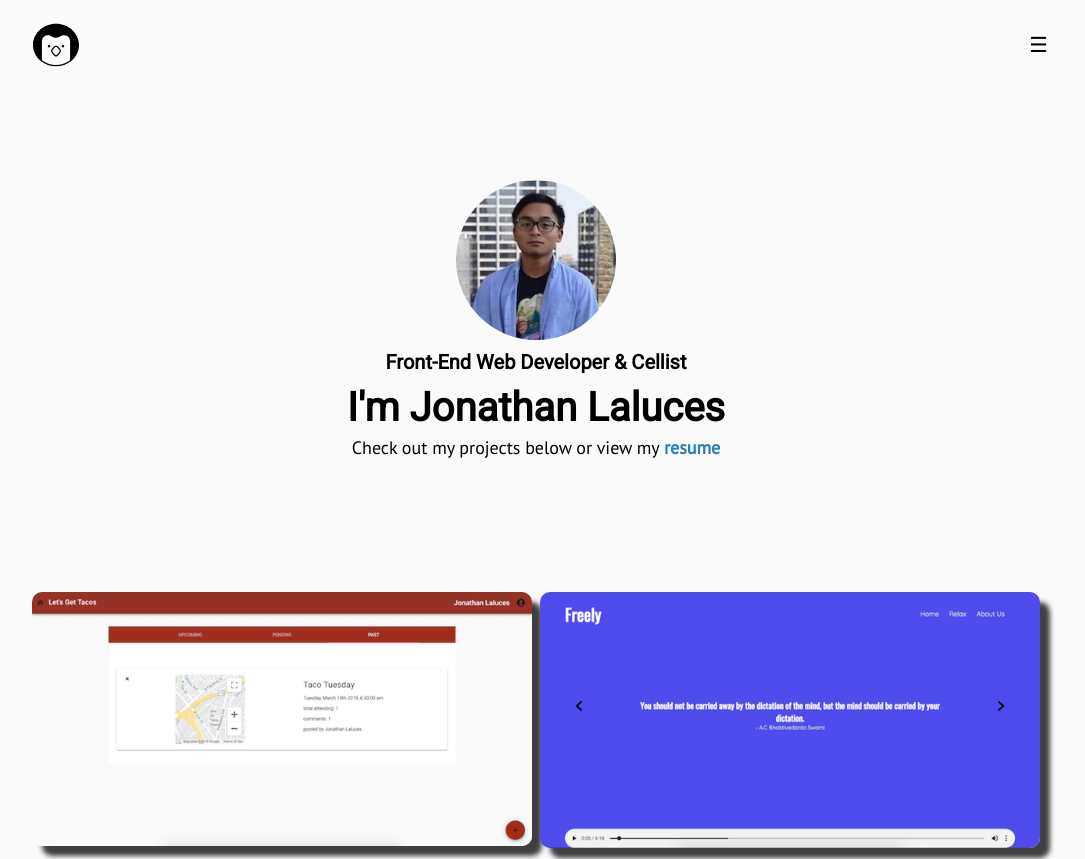
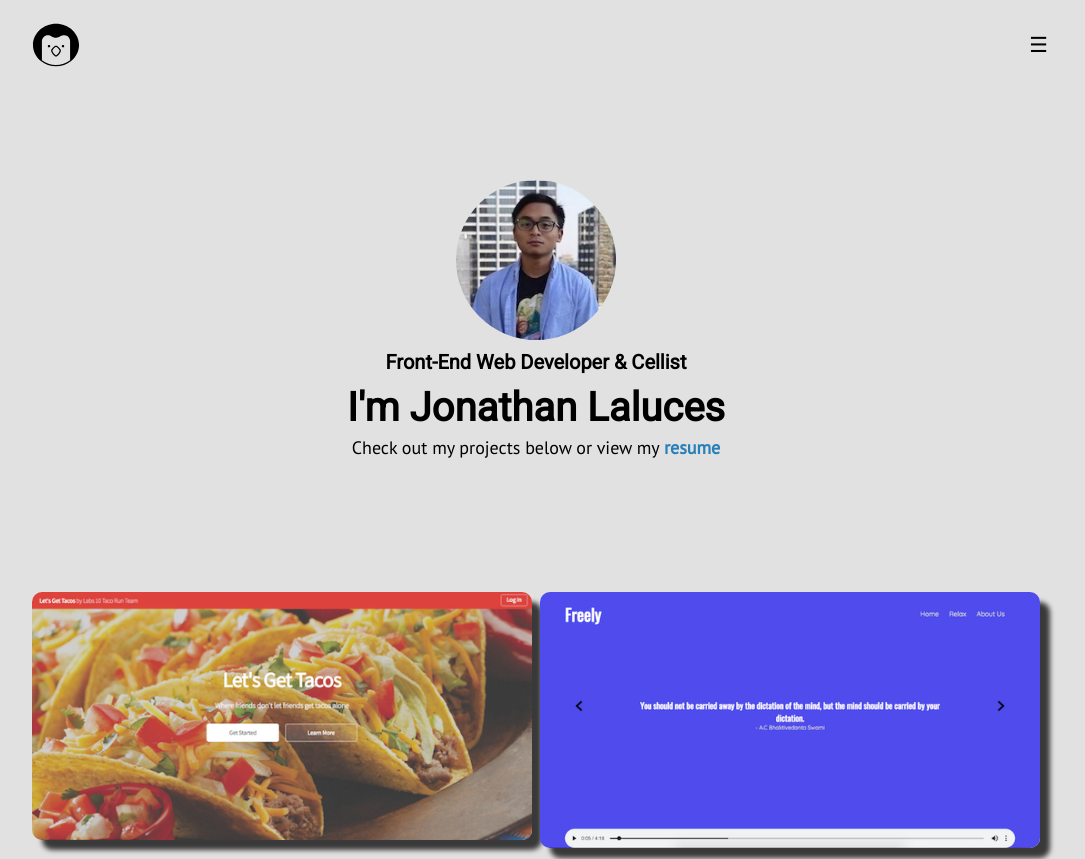
Before and after one commit to jlaluces123/Portfolio-revamp, a React (Create React App) app in the folder client/: page / in a window 1280 px wide. Shown: the top 859 px of the page, without its empty margins (104-1189 px from the left). Built offline with nearby package versions, Linux system fonts and the light colour scheme; the HTML template or start-up script is replaced by a standard one.

Commit message:
Small touch up: darkened the background as well as changed the taco app home page image

```diff
--- a/client/src/components/Data/index.js
+++ b/client/src/components/Data/index.js
@@ -1,5 +1,5 @@
 // Assets
-import TacoProject from "../../assets/taco_dashboard.png";
+import TacoProject from "../../assets/taco_home.png";
 import TacoProject2 from "../../assets/taco_create_lg.png";
 
 import FreelyProject from "../../assets/meditation_app.png";
--- a/client/src/index.css
+++ b/client/src/index.css
@@ -19,7 +19,7 @@ code {
 }
 
 html {
-  background-color: #FAFAFA;
+  background-color: #E1E1E1;
 }
 
 h1, h2, h3, h4, h5, h6 {
```
Also changed, not shown: client/src/assets/taco_home.png (added).
